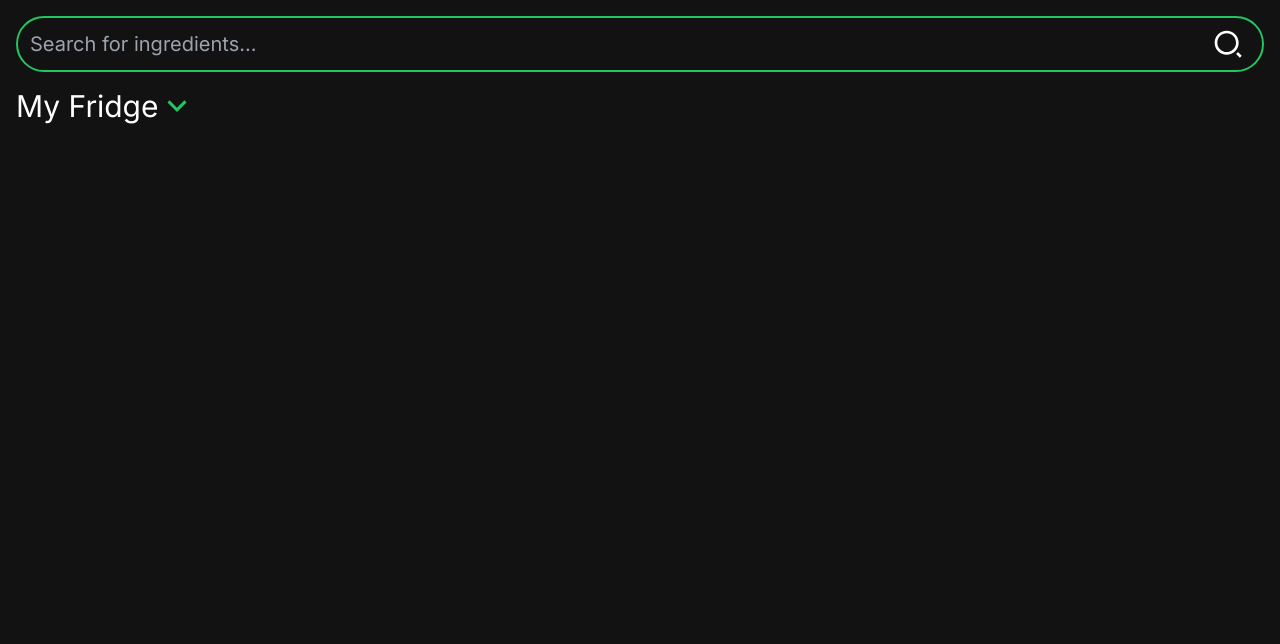
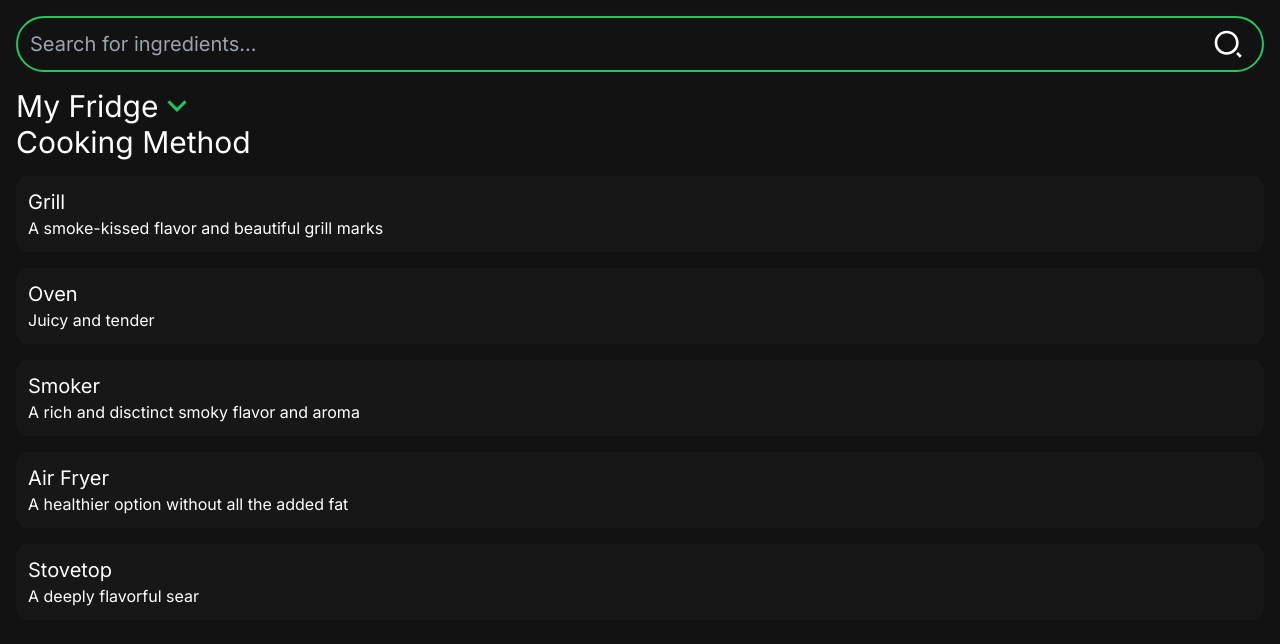
Before and after one commit to rickytrandev/whats-cookin-v2, a Next.js app: page / in a window 1280 px wide. Shown: the top 644 px of the page. Built offline with nearby package versions, Linux system fonts and the light colour scheme.

Commit message:
Feat: add a cooking method section and logic

```diff
--- a/app/page.tsx
+++ b/app/page.tsx
@@ -3,6 +3,7 @@ import Search from "@/components/Search"
 import { useStore, StateType } from "@/store"
 import { useEffect } from "react"
 import Fridge from "@/components/Fridge"
+import CookMethods from "@/components/CookMethods"
 
 export default function Home() {
   const fridge = useStore((state: StateType) => state.fridge)
@@ -20,7 +21,7 @@ export default function Home() {
     <main className="mx-4">
       <Search />
       <Fridge />
-
+      <CookMethods />
     </main>
   )
 }
--- /dev/null
+++ b/components/CookMethods.tsx
@@ -0,0 +1,18 @@
+import React from 'react';
+import { useStore } from "@/store"
+import CookingMethodCard from './CookingMethodCard';
+
+function CookMethods() {
+  const cookingMethods = useStore((state) => state.cookingMethods)
+
+  return (
+    <div>
+      <h1 className='text-3xl'>Cooking Method</h1>
+      {cookingMethods.map(method => (
+        <CookingMethodCard method={method}/>
+      ))}
+    </div>
+  );
+}
+
+export default CookMethods;
--- /dev/null
+++ b/components/CookingMethodCard.tsx
@@ -0,0 +1,40 @@
+import React, { useEffect } from "react"
+import { CookingMethods, useStore } from "@/store"
+
+type CookingMethodCardProps = {
+  method: CookingMethods
+}
+
+function CookingMethodCard({ method }: CookingMethodCardProps) {
+  const setCookingMethod = useStore((state) => state.setCookingMethod)
+  const desiredCookingMethod = useStore((state) => state.desiredCookingMethod)
+  const isActive = method === desiredCookingMethod
+
+  // useEffect(() => {
+  //   console.log(desiredCookingMethod)
+  // }, [desiredCookingMethod])
+
+  const methodDescriptions = {
+    Grill: "A smoke-kissed flavor and beautiful grill marks",
+    Oven: "Juicy and tender",
+    Smoker: "A rich and disctinct smoky flavor and aroma",
+    "Air Fryer" : "A healthier option without all the added fat",
+    Stovetop: "A deeply flavorful sear"
+  }
+
+  const handleClick = (method: CookingMethods) => {
+    setCookingMethod(method)
+  }
+
+  return (
+    <div
+      onClick={() => handleClick(method)}
+      className={`rounded-xl bg-neutral-900 my-4 p-3 ${isActive && 'border-2 border-green-500'}`}
+    >
+      <h2 className="text-xl">{method}</h2>
+      <p>{methodDescriptions[method]}</p>
+    </div>
+  )
+}
+
+export default CookingMethodCard
--- a/components/Fridge.tsx
+++ b/components/Fridge.tsx
@@ -1,12 +1,12 @@
 import React, { useEffect, useState } from "react"
-import { useStore, StateType } from "@/store"
+import { useStore } from "@/store"
 import ChevronDown from "./buttons/ChevronDown"
 import ChevronUp from "./buttons/ChevronUp"
 import FridgeItem from "./FridgeItem"
 
 function Fridge() {
   const [expanded, setExpanded] = useState(false)
-  const fridge = useStore((state: StateType) => state.fridge)
+  const fridge = useStore((state) => state.fridge)
 
   const handleClick = () => {
     return setExpanded(!expanded)
--- a/store.ts
+++ b/store.ts
@@ -3,14 +3,25 @@
 import { create } from "zustand"
 import { SearchResultType } from "./components/Search"
 
+export type CookingMethods = ("Grill" | "Oven" | "Smoker" | "Air Fryer" | "Stovetop")
+
 export type StateType = {
   fridge: SearchResultType[]
+  desiredCookingMethod: CookingMethods | null,
+  cookingMethods: CookingMethods[],
+  setCookingMethod: (method: CookingMethods) => void,
   addToFridge: (foodItem: SearchResultType) => void
   removeFromFridge: (id: string) => void
 }
 
 export const useStore = create<StateType>((set) => ({
   fridge: [],
+  desiredCookingMethod: null,
+  cookingMethods: ['Grill', 'Oven', 'Smoker', 'Air Fryer', 'Stovetop'],
+  setCookingMethod: (method) =>
+    set((state) => ({
+      desiredCookingMethod: method
+    })),
   addToFridge: (foodItem) =>
     set((state) => ({
       fridge: [...state.fridge, foodItem],
```
